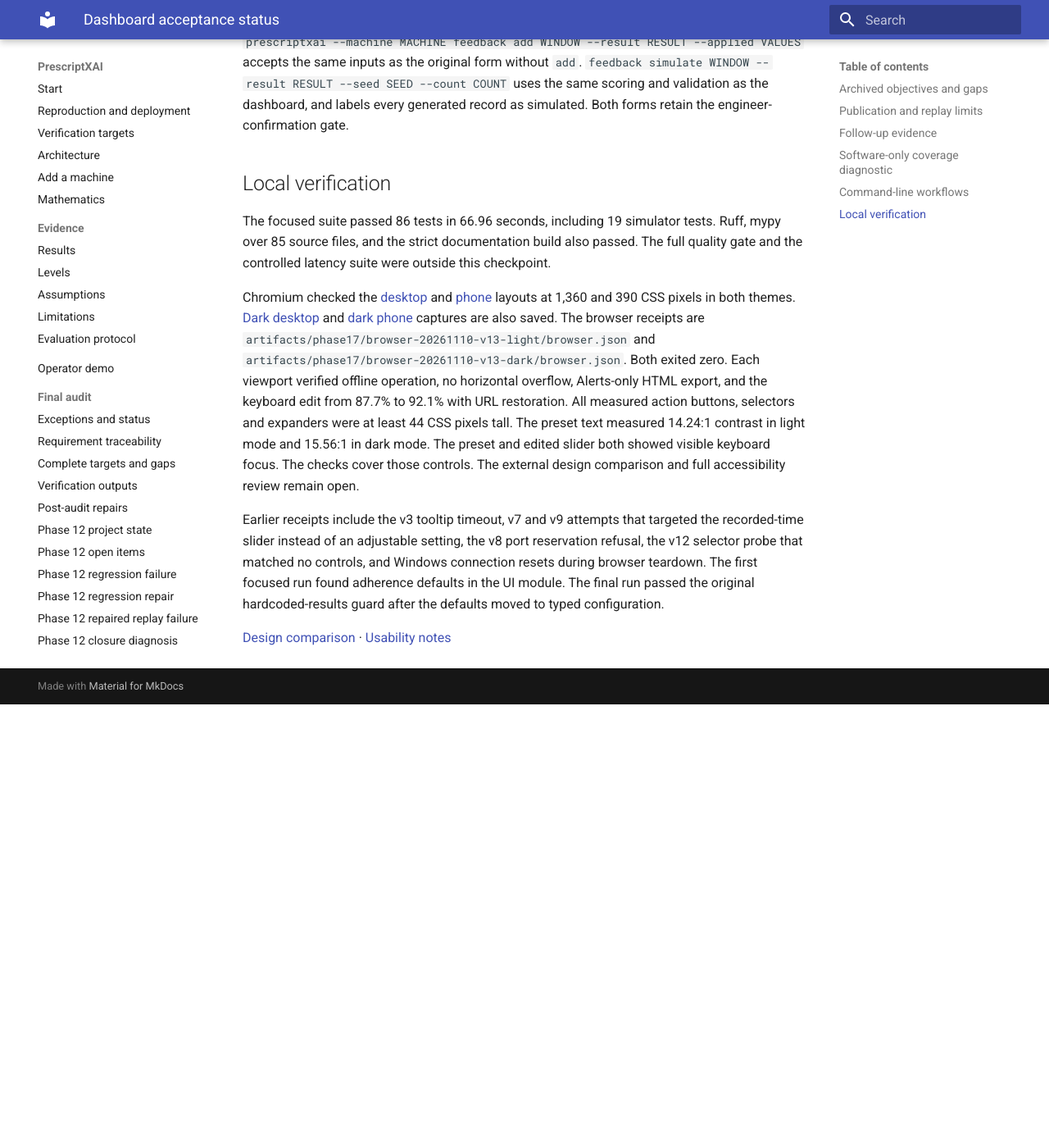
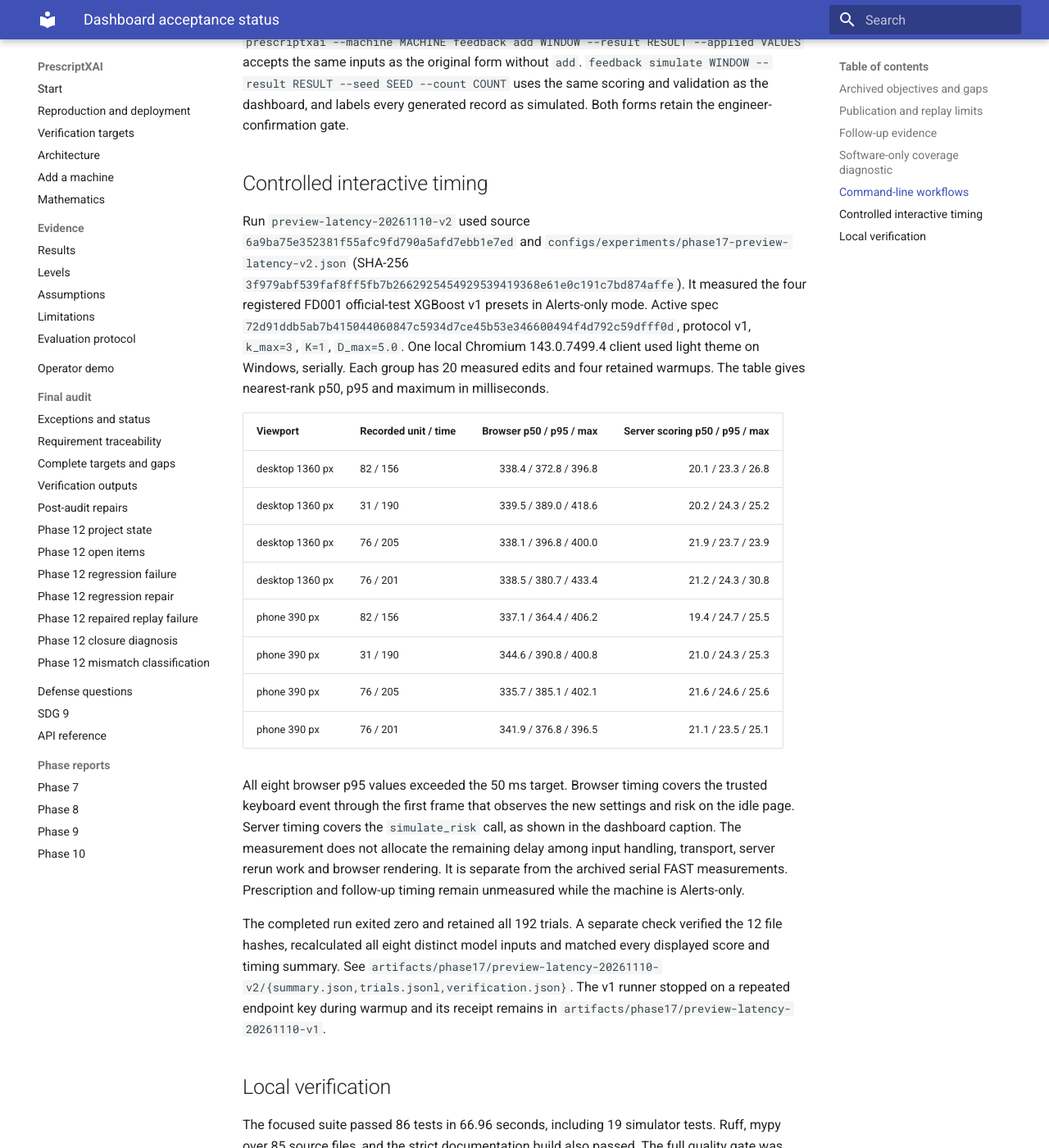
Before and after one commit to Chiranth-17/PrescriptXAI, an MkDocs documentation site: the page built from docs/acceptance_report.md, in a window 1280 px wide and 1400 px high, scrolled down 4570 px. Shown: the whole window at 82% size. Built offline with MkDocs 1.6.1 and Material for MkDocs 9.7.7, drawn with Linux system fonts in a browser that asks for light colours; before the commit the page ends 5429 px from its top, so only the background shows below that; some of the changed text lies outside the part shown.

Commit message:
docs(phase17): report measured interactive preview latency

```diff
--- a/docs/acceptance_report.md
+++ b/docs/acceptance_report.md
@@ -13,7 +13,7 @@ The Phase 13 toy remains a framework test fixture.
 | Advisory and stale-result guards | Input-bound FAST work, a 400 ms debounce and Alerts-only for missing confirmation | Tests cancel queued work and discard a superseded running response. Chromium verifies withholding. | Passed locally for guards and job lifecycle |
 | Validity, statistical plausibility, control limits and coupling | Four labeled checks in the confirmed prescription view | Available archive remains in Alerts-only mode | Pending end-to-end acceptance |
 | Sparsity, risk-drop badges and waterfall | Confirmed-view badges and sequential calibrated scores | A replay test recomputes archived endpoints and verifies the changes add to the total. Confirmed rendering remains pending. | Partial |
-| Timing and performance | Risk preview time and measured prescription stages beside configured budgets | Controlled browser and serial latency remain pending | Partial |
+| Timing and performance | Actual keyboard-to-risk and server scoring timings for all four FD001 presets at both widths | Browser p95 missed the 50 ms target in all eight groups. Confirmed FAST and follow-up timings remain pending. | Browser target missed |
 | Applied outcome, trend and feedback | Live model recheck, configured adherence labels, same-unit trend and scoped SQLite log with seeded demo records | Tests cover adherence boundaries, deterministic interpolation, real FD001 trend re-scoring and backward-compatible log reads. The confirmed browser path remains pending. | Partial |
 | Edited-settings comparison | A separately labeled recorded-settings reference for the exact same base input | Both risk values use independent checks. FD001 remains Alerts-only. | Pending confirmed browser acceptance |
 | Scenario export | Standalone HTML with current settings, predicted risk and provenance | Downloaded at both widths and matched to the displayed Alerts-only case study | Passed locally for Alerts-only |
@@ -164,12 +164,52 @@ uses the same scoring and validation as the dashboard, and labels every
 generated record as simulated. Both forms retain the engineer-confirmation
 gate.
 
+## Controlled interactive timing
+
+Run `preview-latency-20261110-v2` used source
+`6a9ba75e352381f55afc9fd790a5afd7ebb1e7ed` and
+`configs/experiments/phase17-preview-latency-v2.json`
+(SHA-256 `3f979abf539faf8ff5fb7b2662925454929539419368e61e0c191c7bd874affe`).
+It measured the four registered FD001 official-test XGBoost v1 presets in
+Alerts-only mode. Active spec
+`72d91ddb5ab7b415044060847c5934d7ce45b53e346600494f4d792c59dfff0d`,
+protocol v1, `k_max=3`, `K=1`, `D_max=5.0`.
+One local Chromium 143.0.7499.4 client used light theme on Windows, serially.
+Each group has 20 measured edits and four retained warmups. The table gives
+nearest-rank p50, p95 and maximum in milliseconds.
+
+| Viewport | Recorded unit / time | Browser p50 / p95 / max | Server scoring p50 / p95 / max |
+| --- | --- | ---: | ---: |
+| desktop 1360 px | 82 / 156 | 338.4 / 372.8 / 396.8 | 20.1 / 23.3 / 26.8 |
+| desktop 1360 px | 31 / 190 | 339.5 / 389.0 / 418.6 | 20.2 / 24.3 / 25.2 |
+| desktop 1360 px | 76 / 205 | 338.1 / 396.8 / 400.0 | 21.9 / 23.7 / 23.9 |
+| desktop 1360 px | 76 / 201 | 338.5 / 380.7 / 433.4 | 21.2 / 24.3 / 30.8 |
+| phone 390 px | 82 / 156 | 337.1 / 364.4 / 406.2 | 19.4 / 24.7 / 25.5 |
+| phone 390 px | 31 / 190 | 344.6 / 390.8 / 400.8 | 21.0 / 24.3 / 25.3 |
+| phone 390 px | 76 / 205 | 335.7 / 385.1 / 402.1 | 21.6 / 24.6 / 25.6 |
+| phone 390 px | 76 / 201 | 341.9 / 376.8 / 396.5 | 21.1 / 23.5 / 25.1 |
+
+All eight browser p95 values exceeded the 50 ms target. Browser timing
+covers the trusted keyboard event through the first frame that observes the
+new settings and risk on the idle page. Server timing covers the
+`simulate_risk` call, as shown in the dashboard caption. The measurement
+does not allocate the remaining delay among input handling, transport,
+server rerun work and browser rendering. It is separate from the archived
+serial FAST measurements. Prescription and follow-up timing remain
+unmeasured while the machine is Alerts-only.
+
+The completed run exited zero and retained all 192 trials. A separate check
+verified the 12 file hashes, recalculated all eight distinct model inputs and
+matched every displayed score and timing summary. See
+`artifacts/phase17/preview-latency-20261110-v2/{summary.json,trials.jsonl,verification.json}`.
+The v1 runner stopped on a repeated endpoint key during warmup and its
+receipt remains in `artifacts/phase17/preview-latency-20261110-v1`.
+
 ## Local verification
 
 The focused suite passed 86 tests in 66.96 seconds, including 19 simulator
 tests. Ruff, mypy over 85 source files, and the strict documentation build
-also passed. The full quality gate and the controlled latency suite were
-outside this checkpoint.
+also passed. The full quality gate was outside that software checkpoint.
 
 Chromium checked the [desktop](screenshots/phase17-simulator-desktop.png)
 and [phone](screenshots/phase17-simulator-phone.png) layouts at 1,360 and 390
```
Also changed, not shown: .gsd/STATE.md (+4 -3 lines), PROGRESS.md (+7 -0 lines).
